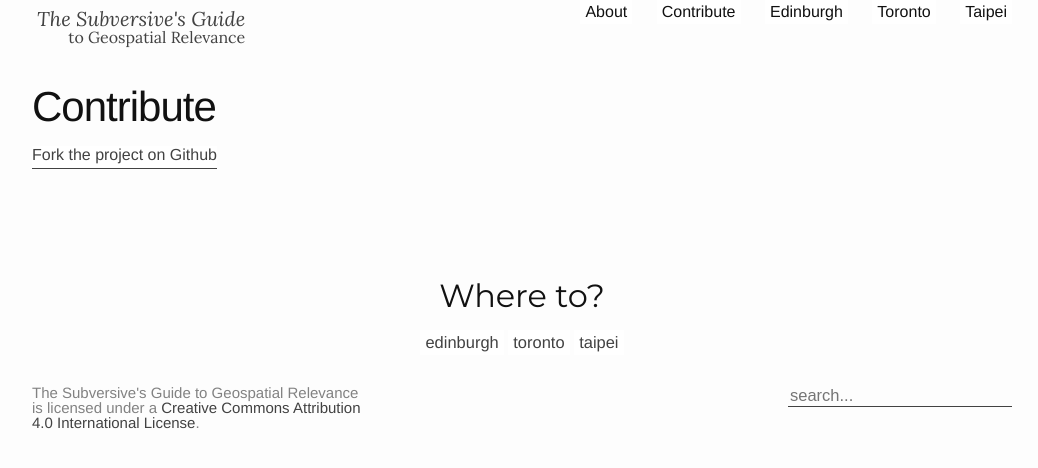
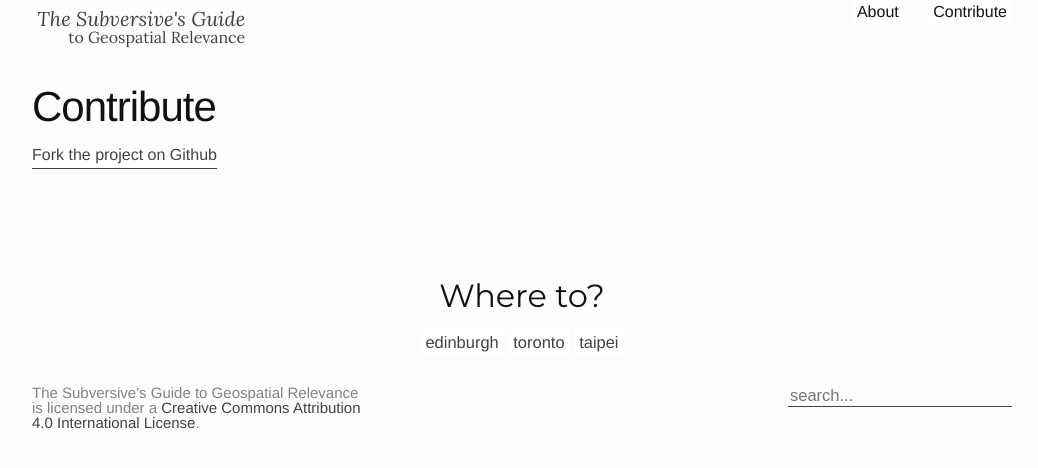
Before and after one commit to allilevine/allilevine.github.io, a Jekyll site: the page built from contribute.md, in a window 1280 px wide. Shown: the top 468 px of the page, without its empty margins (118-1156 px from the left). Built offline with Jekyll 4.4.1, drawn with Linux system fonts in a browser that asks for light colours.

Commit message:
change nav to include only About and Contribute

```diff
--- a/_includes/header.html
+++ b/_includes/header.html
@@ -14,11 +14,13 @@
       </a>
 
       <div class="trigger">
-        {% for my_page in site.pages %}
+        <a class="page-link" href="/about/">About</a>
+        <a class="page-link" href="/contribute/">Contribute</a>
+        <!--{% for my_page in site.pages %}
           {% if my_page.title %}
           <a class="page-link" href="{{ my_page.url | prepend: site.baseurl }}">{{ my_page.title }}</a>
           {% endif %}
-        {% endfor %}
+        {% endfor %}-->
       </div>
     </nav>
 
```
